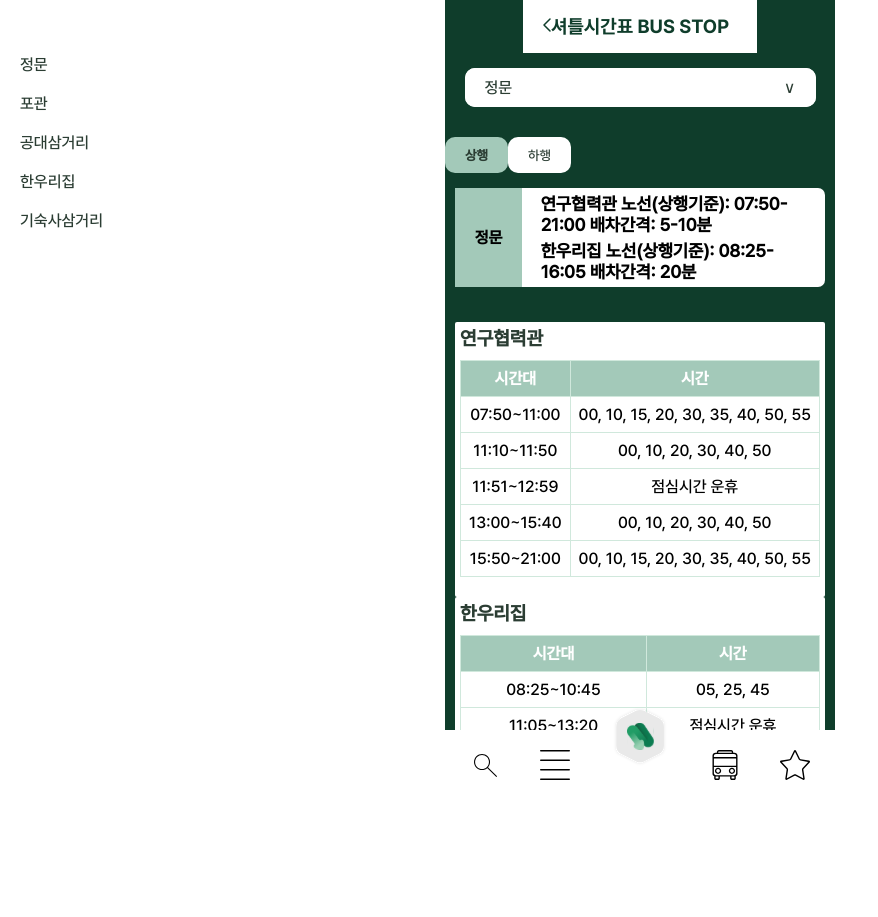
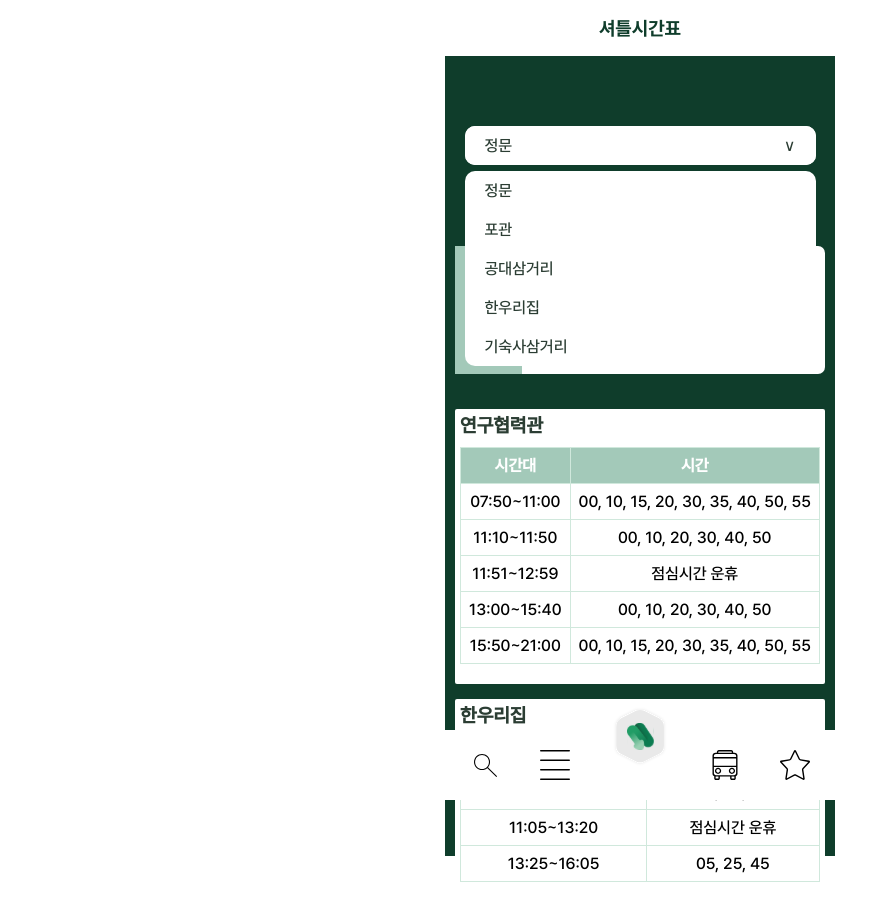
Before and after one commit to Ewhaian-WebEngineering/ewha-navi, a React (Create React App) app in the folder client/: page /shuttle in a window 1280 px wide. Both pictures are taken after a click on the button "정문". Shown: the whole page, without its empty margins (0-878 px from the left). Before the commit the page ends 800 px from the top, so only its background shows below. Built offline with nearby package versions, Linux system fonts and the light colour scheme.

Commit message:
design: 셔틀 코드 백업 및 헤더 통일

```diff
--- a/client/src/components/views/PathListPage/PathList.jsx
+++ b/client/src/components/views/PathListPage/PathList.jsx
@@ -1,5 +1,5 @@
 import React, { useState } from "react";
-import Header from "../../utils/header/Header2";
+import Header from "../../utils/header/Header";
 import styled from "styled-components";
 import NextArrowIcon from "../../utils/icons/NextArrow.png";
 import 즐겨찾기 from "../../images/Search/즐겨찾기.svg";
--- a/client/src/components/views/ShuttlePage/Shuttle.jsx
+++ b/client/src/components/views/ShuttlePage/Shuttle.jsx
@@ -1,6 +1,145 @@
 import React, { useState } from "react";
-import Header from "../../utils/header/Header2";
+import Header from "../../utils/header/Header";
+import styled from 'styled-components';
 import "./Shuttle.css";
+// styled-components 정의
+const ShuttleContainer = styled.div`
+  display: flex;
+  flex-direction: column;
+  align-items: center;
+  background-color: #0f3d2b;
+  width: 100vw; /* 전체 화면 너비로 확장 */
+  max-width: 100%; /* 최대 너비 제한 해제 */
+  margin: 0;
+  padding: 0;
+  height: 100vh;
+`;
+
+const DropdownContainer = styled.div`
+  width: 90%;
+  margin: 70px 0 15px; /* 고정된 헤더를 피하기 위한 여백 */
+  background-color: #ffffff;
+  border-radius: 10px;
+  padding: 0;
+  position: relative;
+`;
+const DepartureButton = styled.button`
+  background-color: #ffffff;
+  color: #2b3d33;
+  border: none;
+  padding: 10px 20px;
+  border-radius: 10px;
+  width: 100%;
+  text-align: left;
+  font-size: 1em;
+  &::after {
+    content: '∨';
+    float: right;
+  }
+`;
+const DepartureDropdown = styled.div`
+  background-color: #ffffff;
+  position: absolute;
+  width: 100%;
+  border-radius: 10px;
+  top: 45px;
+  left: 0;
+  z-index: 10;
+  display: ${(props) => (props.open ? 'block' : 'none')};
+`;
+const DepartureItem = styled.div`
+  padding: 10px 20px;
+  color: #2b3d33;
+  cursor: pointer;
+  &:hover {
+    background-color: #d0e8dc;
+  }
+`;
+const DirectionToggle = styled.div`
+  display: flex;
+  justify-content: flex-start;
+  align-items: center;
+  width: 100%;
+  margin: 15px 0;
+  gap: 0;
+`;
+const DirectionButton = styled.button`
+  background-color: ${(props) => (props.active ? '#a3c9b9' : '#ffffff')};
+  color: #2b3d33;
+  border: none;
+  padding: 10px 20px;
+  border-radius: 10px;
+  cursor: pointer;
+  font-weight: ${(props) => (props.active ? 'bold' : 'normal')};
+`;
+const RouteInfo = styled.div`
+  display: flex;
+  align-items: center;
+  background-color: #ffffff;
+  width: 95%;
+  border-radius: 7px;
+  margin-bottom: 15px;
+`;
+const DepartureLocation = styled.div`
+  width: auto;
+  padding: 10px 20px;
+  background-color: #a3c9b9;
+  border-radius: 0px;
+  text-align: center;
+  margin: 0;
+  height: 100%;
+  display: flex;
+  align-items: center;
+`;
+const Routes = styled.div`
+  width: 80%;
+  padding: 0 15px;
+`;
+const RouteDescription = styled.div`
+  padding: 10px;
+  background-color: #f0f0f0;
+  border-radius: 7px;
+  margin-bottom: 10px;
+  font-size: 0.9em;
+`;
+const BusTimetable = styled.div`
+  margin-top: 20px;
+`;
+const RouteTable = styled.div`
+  background-color: #ffffff;
+  padding: 5px;
+  border-radius: 2px;
+  margin-bottom: 15px;
+  h3 {
+    font-size: 1.2em;
+    font-weight: bold;
+    color: #2b3d33;
+    margin-bottom: 10px;
+  }
+`;
+const Table = styled.table`
+  width: 100%;
+  border-collapse: collapse;
+  margin-bottom: 15px;
+  background-color: #ffffff;
+  th, td {
+    padding: 8px;
+    text-align: center;
+    border: 1px solid #d0e8dc;
+  }
+  th {
+    background-color: #a3c9b9;
+    color: white;
+  }
+  td {
+    background-color: #ffffff;
+  }
+  tbody tr:nth-child(even) {
+    background-color: #f5f7f6;
+  }
+`;
+//styled component코드
+
 
 const Shuttle = () => {
   const [isUpward, setIsUpward] = useState(true); // 상행/하행 토글 상태 관리
@@ -246,75 +385,51 @@ const Shuttle = () => {
     },
   };
 
-  const busTimetable =
-    timetableData[selectedDeparture][isUpward ? "upward" : "downward"] || [];
+  const busTimetable = timetableData[selectedDeparture]?.[isUpward ? 'upward' : 'downward'] || [];
 
   return (
-    <div className="shuttle-container">
-      <Header title="셔틀시간표 BUS STOP" />
+  <>
+    <Header title="셔틀시간표" />
 
+    <ShuttleContainer>
     {/* 출발지 Dropdown */}
-      <div className="dropdown-container">
-        <button className="departure-button" onClick={toggleDropdown}>
-          {selectedDeparture}
-        </button>
-        <div className={`departure-dropdown ${isDropdownOpen ? "open" : ""}`}>
-          {["정문", "포관", "공대삼거리", "한우리집", "기숙사삼거리"].map(
-            (departure) => (
-              <div
-                key={departure}
-                onClick={() => handleDepartureClick(departure)}
-              >
+    <DropdownContainer>
+      <DepartureButton onClick={toggleDropdown}>{selectedDeparture}</DepartureButton>
+      <DepartureDropdown open={isDropdownOpen}>
+        {Object.keys(shuttleRoutes).map((departure) => (
+          <DepartureItem key={departure} onClick={() => handleDepartureClick(departure)}>
             {departure}
-              </div>
-            )
-          )}
-        </div>
-      </div>
-
+          </DepartureItem>
+        ))}
+      </DepartureDropdown>
+    </DropdownContainer>
     {/* 상행/하행 Toggle */}
-      <div className="direction-toggle">
-        <button
-          className={isUpward ? "active" : ""}
-          onClick={() => setIsUpward(true)}
-        >
+    <DirectionToggle>
+      <DirectionButton active={isUpward} onClick={() => setIsUpward(true)}>
         상행
-        </button>
-        <button
-          className={!isUpward ? "active" : ""}
-          onClick={() => setIsUpward(false)}
-        >
+      </DirectionButton>
+      <DirectionButton active={!isUpward} onClick={() => setIsUpward(false)}>
         하행
-        </button>
-      </div>
-
+      </DirectionButton>
+    </DirectionToggle>
     {/* 노선 정보 */}
-      <div className="route-info">
-        {/* 출발장소 표시 */}
-        <div className="departure-location">
-          <strong>{selectedDeparture}</strong> {/* 선택한 출발지 출력 */}
-        </div>
-
-        {/* 노선 정보 표시 */}
-        <div className="routes">
+    <RouteInfo>
+      <DepartureLocation>{selectedDeparture}</DepartureLocation>
+      <Routes>
         {shuttleRoutes[selectedDeparture].map((route, index) => (
-            <div className="route" key={index}>
-              <p>
-                <strong>{route.route}:</strong> {route.time}{" "}
-                <span>{route.interval}</span>
-              </p>
-            </div>
+          <RouteDescription key={index}>
+            <strong>{route.route}:</strong> {route.time} <span>({route.interval})</span>
+          </RouteDescription>
         ))}
-        </div>
-      </div>
-
+      </Routes>
+    </RouteInfo>
     {/* 버스 시간표 */}
-      <div className="bus-timetable">
+    <BusTimetable>
       {busTimetable.length > 0 ? (
         busTimetable.map((bus, index) => (
-            <div key={index} className="route-table">
+          <RouteTable key={index}>
             <h3>{bus.route}</h3>
-              <table>
+            <Table>
               <thead>
                 <tr>
                   <th>시간대</th>
@@ -329,14 +444,15 @@ const Shuttle = () => {
                   </tr>
                 ))}
               </tbody>
-              </table>
-            </div>
+            </Table>
+          </RouteTable>
         ))
       ) : (
-          <p>.</p>
+        <p>해당 방향에 대한 시간표가 없습니다.</p>
       )}
-      </div>
-    </div>
+    </BusTimetable>
+  </ShuttleContainer>
+  </>
 );
 };
 
```
Lines whose indentation alone changed are shown as unchanged.
